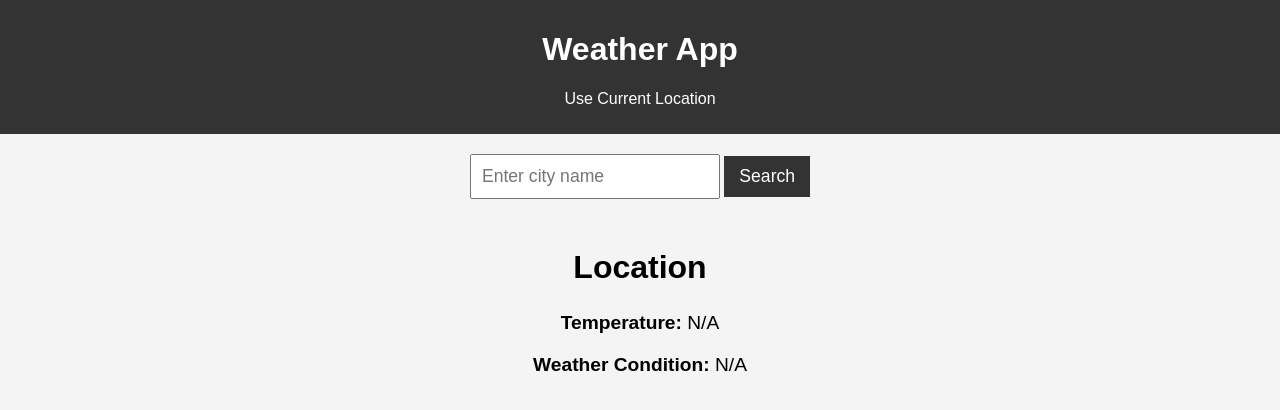
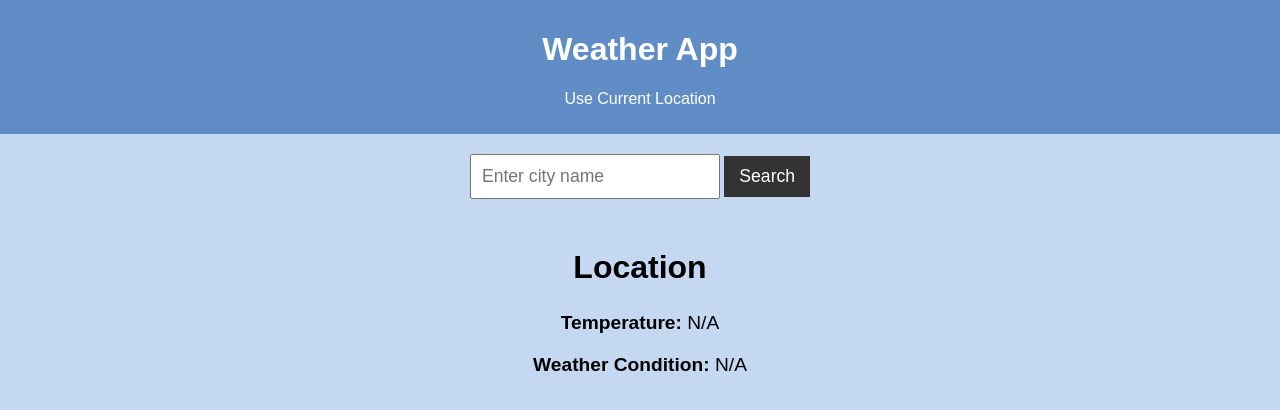
Before and after one commit to Samelo01/Final-API-Project, a plain HTML site: page index.html in a window 1280 px wide. Drawn offline with Linux system fonts and the light colour scheme.

Commit message:
styles.css update

```diff
--- a/styles.css
+++ b/styles.css
@@ -2,12 +2,13 @@ body {
     font-family: Arial, sans-serif;
     margin: 0;
     padding: 0;
-    background-color: #f4f4f4;
+    background-color: #c5d8f2;
   }
 
   header {
     background-color: #333;
-    color: white;
+    background-color: #618dc7;
+    color: rgb(255, 255, 255);
     padding: 10px 0;
     text-align: center;
   }
```
